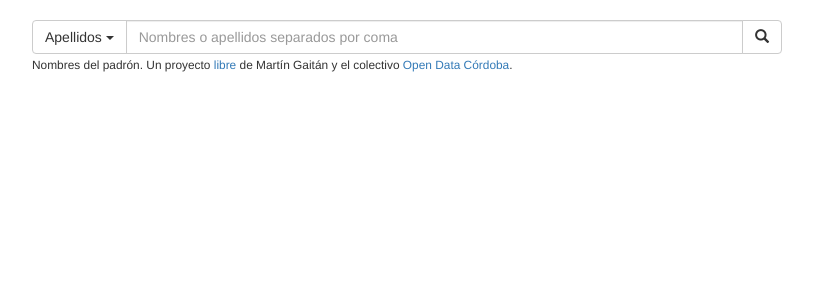
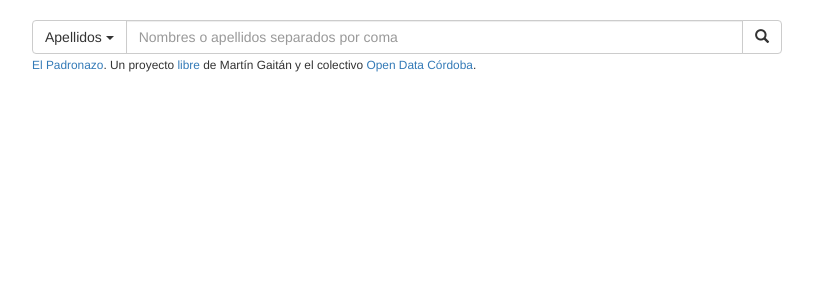
Before and after one commit to mgaitan/nombres_cba, a Django app: page / in a window 1280 px wide. Shown: the top 300 px of the page, without its empty margins (233-1046 px from the left). Run offline with Django 3.2, Linux system fonts and the light colour scheme; some libraries are stand-ins or nearby versions.

Commit message:
mas footer

```diff
--- a/nombres/templates/nombres.html
+++ b/nombres/templates/nombres.html
@@ -80,7 +80,7 @@
             {{ fig|safe }}
           {% endif %}
 
-<small>Nombres del padrón.  Un proyecto <a href="https://github.com/mgaitan/nombres_cba">libre</a> de Martín Gaitán y el colectivo <a href="http://opendatacordoba.org">Open Data Córdoba</a>. </small>
+<small><a href="http://mgaitan.github.io/posts/el-padronazo-cordobes.html">El Padronazo</a>.  Un proyecto <a href="https://github.com/mgaitan/nombres_cba">libre</a> de Martín Gaitán y el colectivo <a href="http://opendatacordoba.org">Open Data Córdoba</a>. </small>
         </div>
      </div>
 </div>
```
